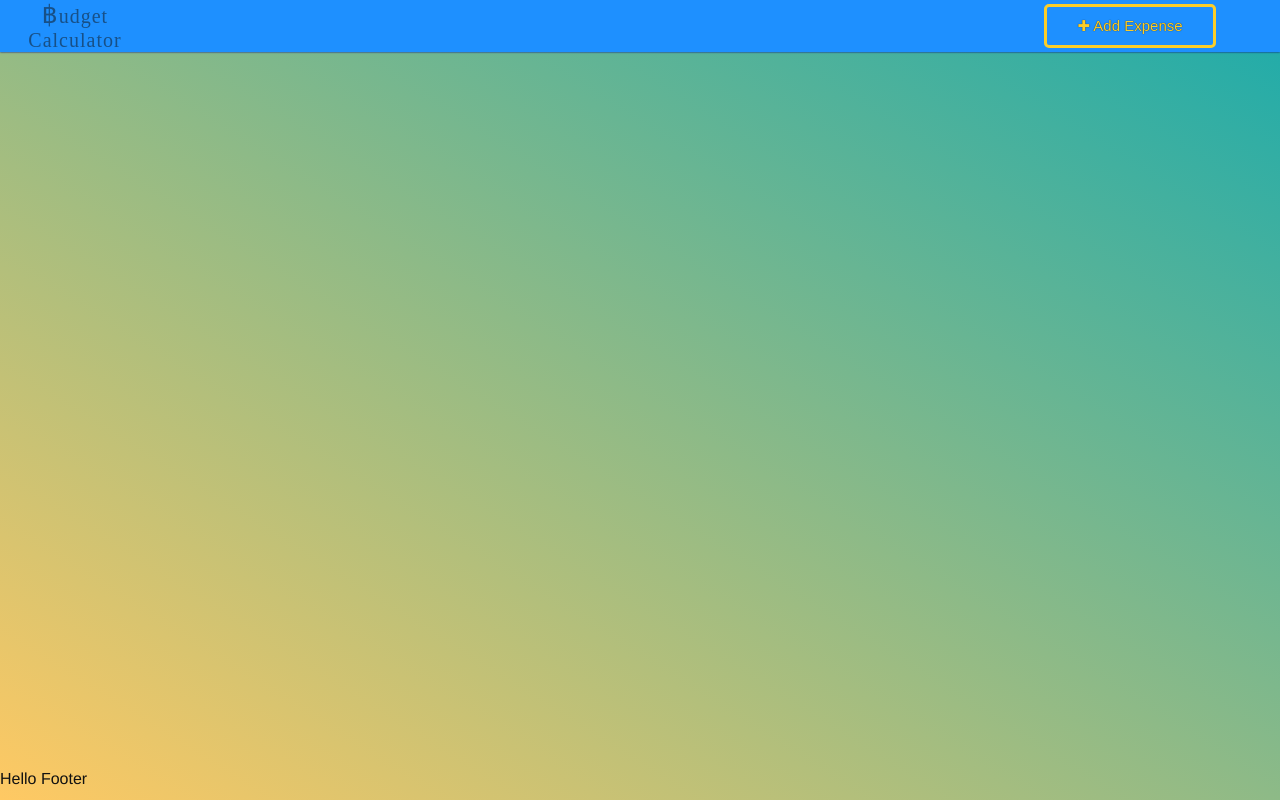
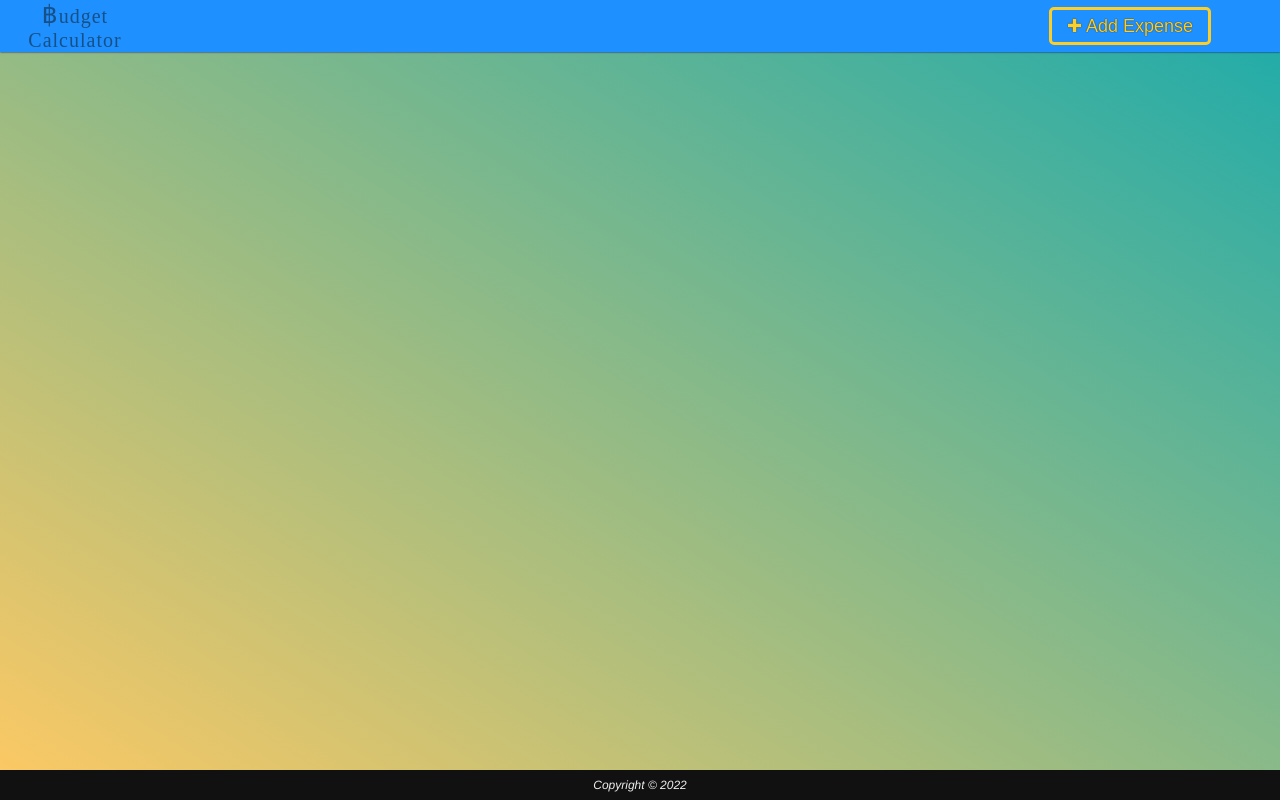
Before and after one commit to mreleftheros/budget-calculator, a Svelte app: page / in a window 1280 px wide. Built offline with nearby package versions, Linux system fonts and the light colour scheme.

Commit message:
Add footer

```diff
--- a/src/App.svelte
+++ b/src/App.svelte
@@ -1,8 +1,9 @@
 <script>
 	import Header from './layout/Header.svelte';
 	import Main from './layout/Main.svelte';
+	import Footer from './layout/Footer.svelte';
 </script>
 
 <Header />
 <Main></Main>
-<footer>Hello Footer</footer>
+<Footer />
--- /dev/null
+++ b/src/layout/Footer.svelte
@@ -0,0 +1,24 @@
+<script>
+
+</script>
+
+<footer class="footer">
+  <p class="text">Copyright &copy; 2022</p>
+</footer>
+
+<style>
+  .footer {
+    display: flex;
+    justify-content: center;
+    align-items: center;
+    background-color: #111;
+    color: #eee;
+  }
+
+  .text {
+    text-align: center;
+    font-size: 1.2rem;
+    font-style: italic;
+    user-select: none;
+  }
+</style>
--- a/src/lib/Button.svelte
+++ b/src/lib/Button.svelte
@@ -9,14 +9,14 @@
 <style>
   .btn {
     background: none;
-    padding: 1rem 3rem;
+    padding: .5rem 1.5rem;
     border: solid #fcce29;
     font-size: 1.5rem;
     border-radius: .5rem;
     cursor: pointer;
     transition: transform .15s ease-in-out;
     color: #fcce29;
-    font-size: 1.5rem;
+    font-size: 1.8rem;
     text-shadow: 0 0 1px #111;
   }
 
```
